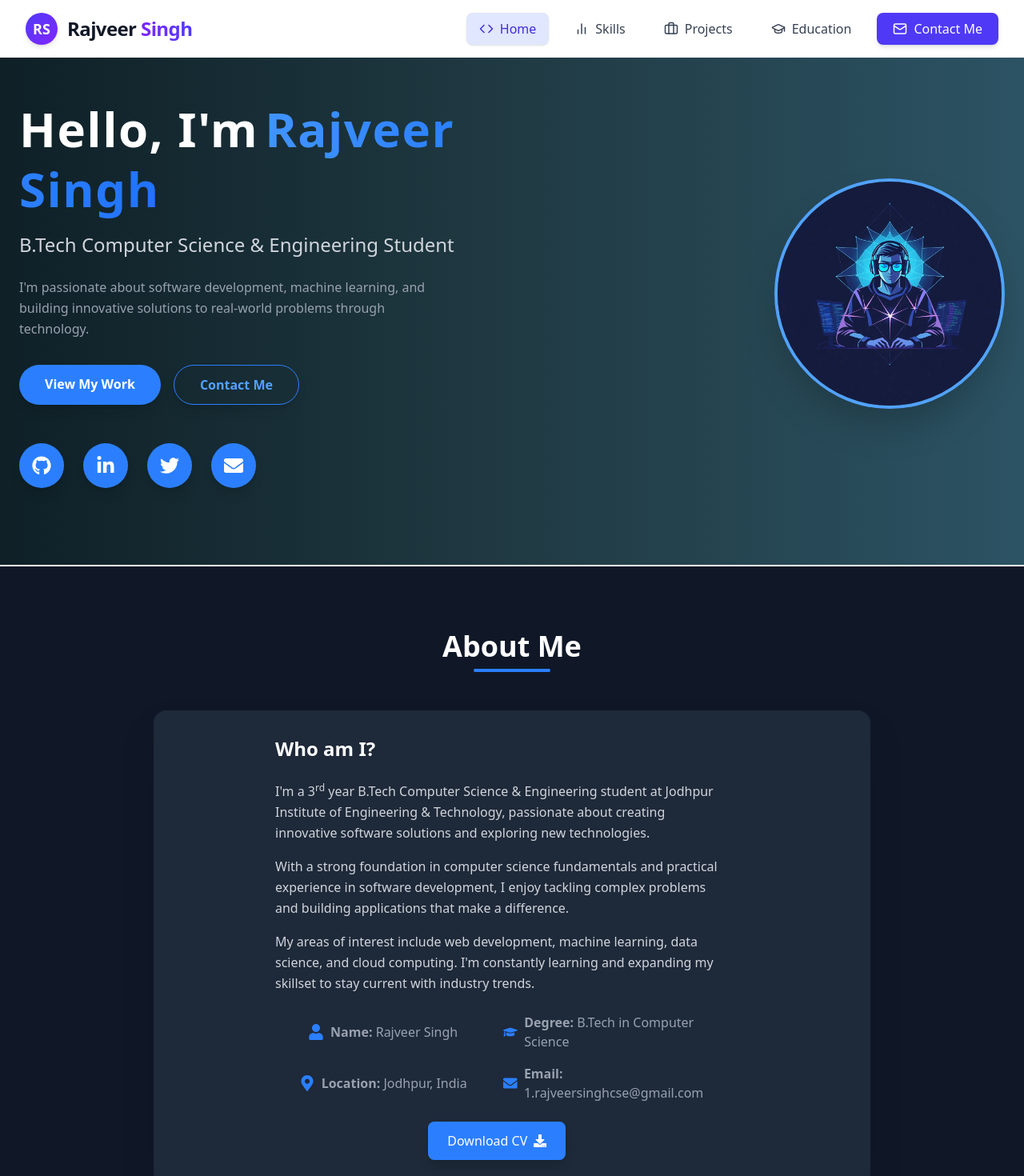
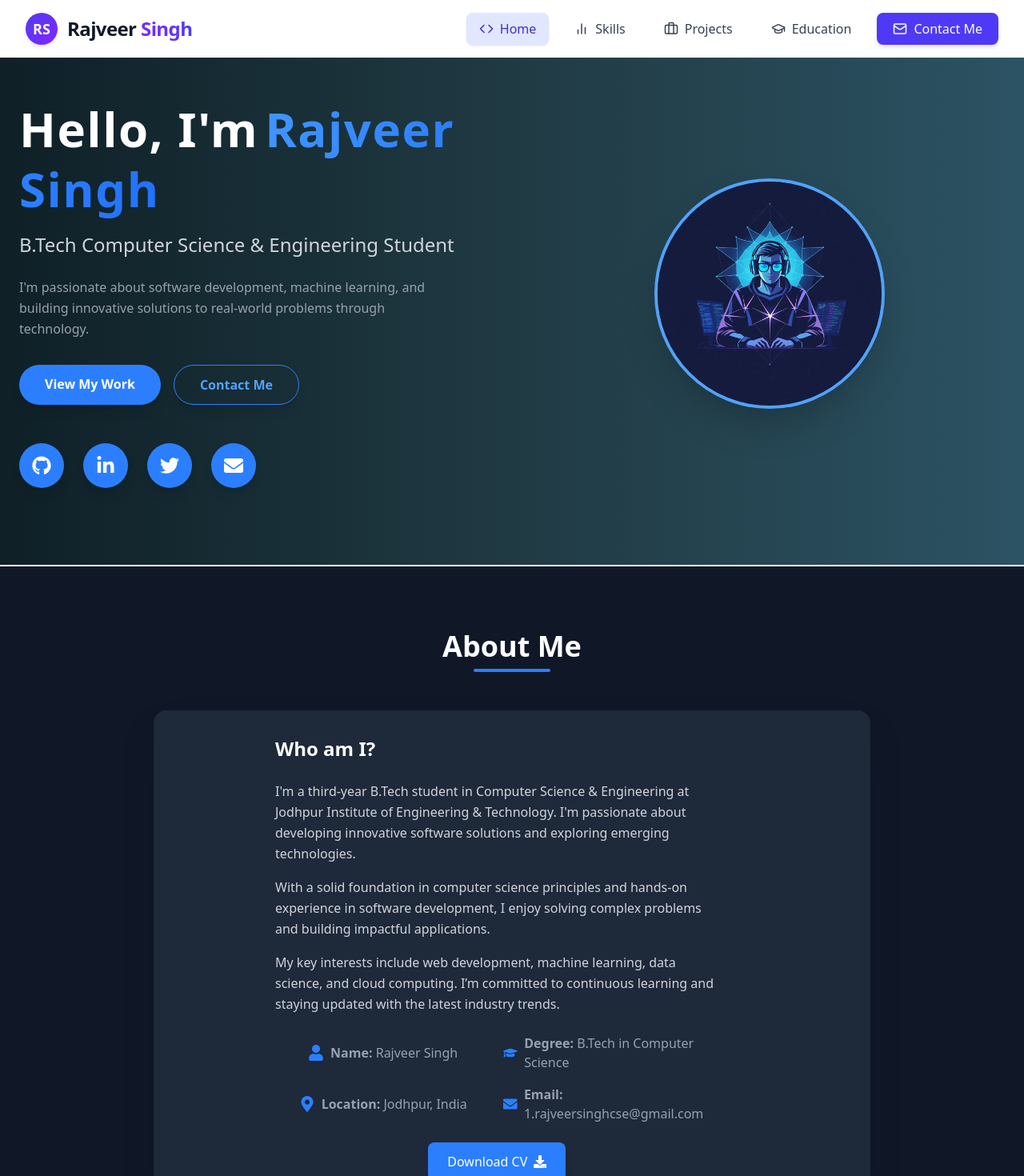
Before and after one commit to 1Rajveer-Singh/Portfolio, a React (Vite) app: page / in a window 1280 px wide. Shown: the top 1470 px of the page at 80% size. Built offline with nearby package versions, Linux system fonts and the light colour scheme.

Commit message:
Update Content1.jsx

```diff
--- a/src/components/Content1.jsx
+++ b/src/components/Content1.jsx
@@ -150,7 +150,7 @@ const Content1 = () => {
         `}</style>
         <section
   id="home"
-  className="bg-gradient-to-r from-[#0F2027] via-[#203A43] to-[#2C5364] text-white py-24 px-6 flex flex-col md:flex-row items-center justify-between max-w-7xl mx-auto"
+  className="bg-gradient-to-r from-[#0F2027] via-[#203A43] to-[#2C5364] text-white py-24 px-6 flex flex-col md:flex-row items-center justify-between  mx-auto"
 >
           {/* Hero Content */}
           <div className="md:w-1/2 mb-12 md:mb-0 text-center md:text-left">
@@ -224,17 +224,18 @@ const Content1 = () => {
           </div>
 
           {/* Hero Image */}
-          <div className="hidden md:flex justify-center md:justify-start ml-[-150px]">
+          <div className="hidden md:flex justify-center md:justify-start relative left-[-150px]">
   <img
     src={personImage}
     alt="Rajveer Singh - B.Tech CSE Student"
     className="w-60 h-60 sm:w-72 sm:h-72 object-cover rounded-full shadow-2xl border-4 border-blue-400 hover:scale-105 hover:shadow-blue-500/50 transition duration-500"
   />
 </div>
+
         </section>
         <div style={dividerStyle}></div>
         {/* About section */}
-        <section id="about" className="bg-gray-900 text-white py-20 px-6 max-w-7xl mx-auto">
+        <section id="about" className="bg-gray-900 text-white py-20 px-6 mx-auto">
           {/* Section Header */}
           <div className="text-center mb-12">
             <h2 className="text-4xl font-bold">About Me</h2>
@@ -248,18 +249,15 @@ const Content1 = () => {
               <div className="md:w-2/3 text-center md:text-left relative md:right-[-120px]">
   <h3 className="text-2xl font-semibold mb-6">Who am I?</h3>
   <p className="text-gray-300 leading-relaxed mb-4">
-                  I'm a 3<sup>rd</sup> year B.Tech Computer Science & Engineering student at Jodhpur Institute of
-                  Engineering & Technology, passionate about creating innovative software solutions and exploring new
-                  technologies.
+    I'm a third-year B.Tech student in Computer Science & Engineering at Jodhpur Institute of Engineering & Technology. I'm passionate about developing innovative software solutions and exploring emerging technologies.
   </p>
   <p className="text-gray-300 leading-relaxed mb-4">
-                  With a strong foundation in computer science fundamentals and practical experience in software
-                  development, I enjoy tackling complex problems and building applications that make a difference.
+    With a solid foundation in computer science principles and hands-on experience in software development, I enjoy solving complex problems and building impactful applications.
   </p>
   <p className="text-gray-300 leading-relaxed mb-6">
-                  My areas of interest include web development, machine learning, data science, and cloud computing. I'm
-                  constantly learning and expanding my skillset to stay current with industry trends.
+    My key interests include web development, machine learning, data science, and cloud computing. I’m committed to continuous learning and staying updated with the latest industry trends.
   </p>
+
 
                 {/* Personal Info */}
                 <div className="grid grid-cols-1 sm:grid-cols-2 gap-4 text-gray-400 mb-6 justify-center">
@@ -299,7 +297,7 @@ const Content1 = () => {
 
         <div style={dividerStyle}></div>
       {/* Skills section */}
-      <section id="skills" className="bg-gray-900 text-white py-20 px-4 max-w-7xl mx-auto">
+      <section id="skills" className="bg-gray-900 text-white py-20 px-4  mx-auto">
   {/* Header */}
   <div className="text-center mb-12">
     <h2 className="text-4xl font-bold">My Skills</h2>
@@ -345,7 +343,7 @@ const Content1 = () => {
 </section>
 <div style={dividerStyle}></div>
 {/* Projects section */}
-<section id="projects" className="bg-gray-900 text-white py-20 px-4 max-w-7xl mx-auto">
+<section id="projects" className="bg-gray-900 text-white py-20 px-4  mx-auto">
   {/* Heading */}
   <div className="text-center mb-12">
     <h2 className="text-4xl font-bold">My Projects</h2>
@@ -421,7 +419,7 @@ const Content1 = () => {
     </span>
   )}
 
-              {project.codeLink && (
+  {project.codeLink && project.codeLink !== '#' ? (
     <a
       href={project.codeLink}
       target="_blank"
@@ -430,8 +428,13 @@ const Content1 = () => {
     >
       <FaCode className="inline" /> Code
     </a>
+  ) : (
+    <span className="bg-yellow-100 text-yellow-800 px-3 py-2 rounded-lg text-sm font-semibold shadow-inner">
+      Not Available
+    </span>
   )}
 </div>
+
           </div>
         </div>
       ))
@@ -497,6 +500,7 @@ const Content1 = () => {
       </section>
       <div style={dividerStyle}></div>
       {/* Contact section */}
+
       <section
   id="contact"
   className="py-16 bg-gradient-to-r from-blue-500 via-blue-600 to-blue-700"
```
Lines whose indentation alone changed are shown as unchanged.
